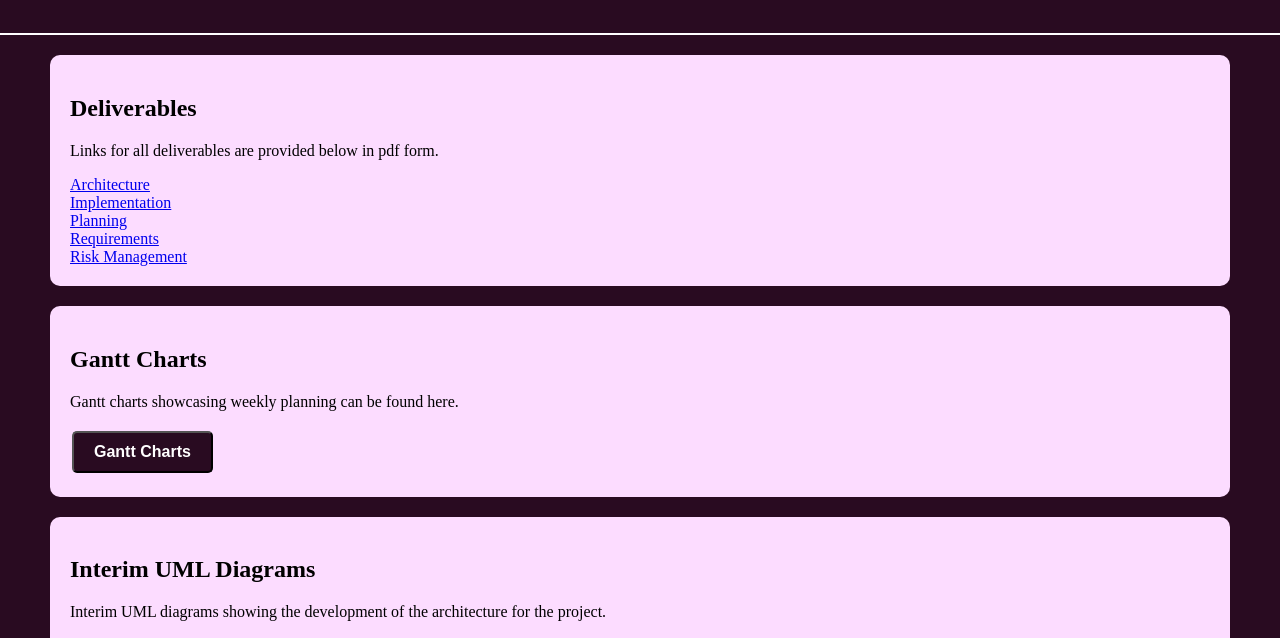
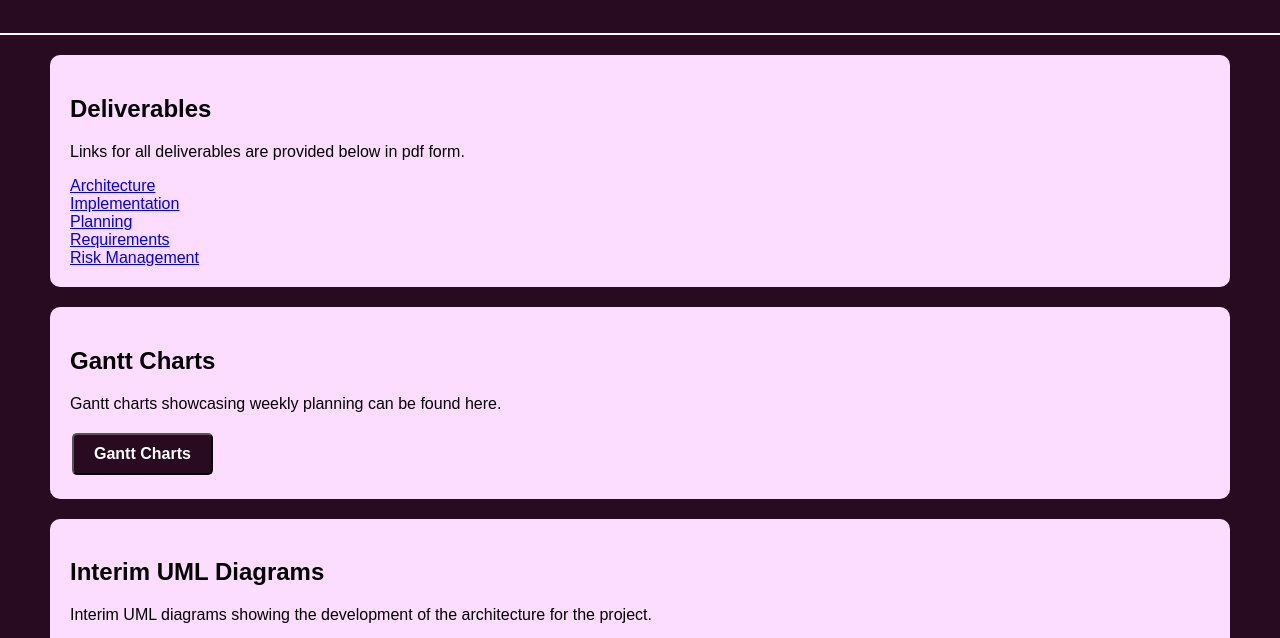
Before and after one commit to tpwoolley/team18-eng-1-website, a plain HTML site: page index.html in a window 1280 px wide. Shown: the part 121-759 px from the top of the page. Drawn offline with Linux system fonts and the light colour scheme.

Commit message:
Updated font to arial and added final pdf deliverables

```diff
--- a/index.html
+++ b/index.html
@@ -18,11 +18,11 @@
         <p>
             Links for all deliverables are provided below in pdf form.
         </p>
-        <a href="deliverables\Arch1.pdf" target="_blank">Architecture </a><br>
-        <a href="deliverables\Impl1.pdf" target="_blank">Implementation </a><br>
-        <a href="deliverables\Plan1.pdf" target="_blank">Planning </a><br>
-        <a href="deliverables\Req1.pdf" target="_blank">Requirements </a><br>
-        <a href="deliverables\Risk1.pdf" target="_blank">Risk Management </a><br>
+        <a href="docs/Arch1.pdf" target="_blank">Architecture </a><br>
+        <a href="docs/Impl1.pdf" target="_blank">Implementation </a><br>
+        <a href="docs/Plan1.pdf" target="_blank">Planning </a><br>
+        <a href="docs/Req1.pdf" target="_blank">Requirements </a><br>
+        <a href="docs/Risk1.pdf" target="_blank">Risk Management </a><br>
 
     </section>
 
--- a/style.css
+++ b/style.css
@@ -2,6 +2,7 @@ body {
     margin: 0;
     padding: 0;
     background-color: #290b21;
+    font-family: Arial, sans-serif;
 }
 
 body.gantt-page {
```
Also changed, not shown: 5 other files.
